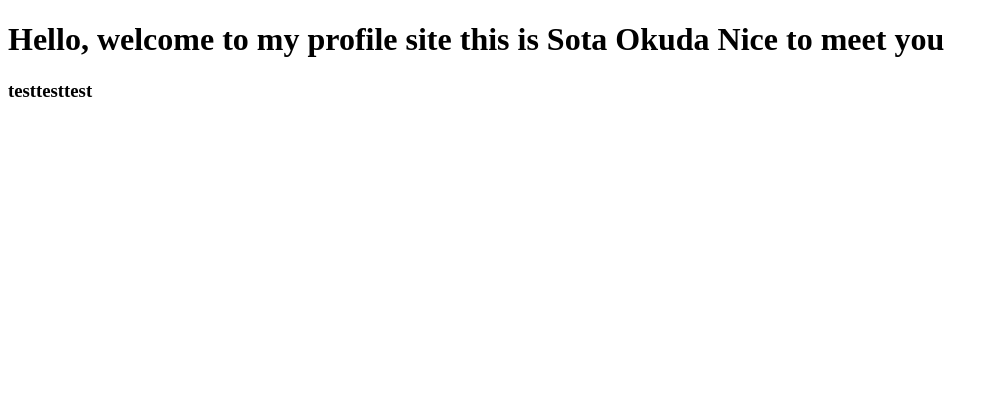
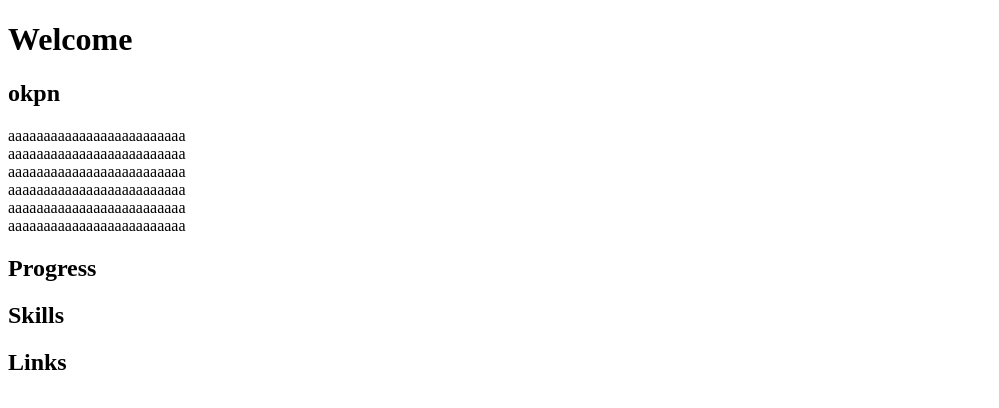
Before and after one commit to ok09ra/myPortfolioSite, a Nuxt app: page / in a window 1280 px wide. Shown: the top 408 px of the page, without its empty margins (0-999 px from the left). Built offline with nearby package versions, Linux system fonts and the light colour scheme.

Commit message:
okpn base commit

```diff
--- a/pages/index.vue
+++ b/pages/index.vue
@@ -1,7 +1,34 @@
 <template>
 <div>
- <h1>Hello, welcome to my profile site this is Sota Okuda Nice to meet you</h1>
- <h3>testtesttest</h3>
+  <div>
+    <h1>Welcome</h1>
+  </div>
+  <div>
+    <h2>okpn</h2>
+    <p>
+      aaaaaaaaaaaaaaaaaaaaaaaaa<br>
+      aaaaaaaaaaaaaaaaaaaaaaaaa<br>
+      aaaaaaaaaaaaaaaaaaaaaaaaa<br>
+      aaaaaaaaaaaaaaaaaaaaaaaaa<br>
+      aaaaaaaaaaaaaaaaaaaaaaaaa<br>
+      aaaaaaaaaaaaaaaaaaaaaaaaa<br>
+    </p>
+  </div>
+  <div>
+    <h2>Progress</h2>
+    <p>
+    </p>
+  </div>
 
+  <div>
+    <h2>Skills</h2>
+    <p>
+    </p>
+  </div>
+  <div>
+    <h2>Links</h2>
+    <p>
+    </p>
+  </div>
 </div>
 </template>
```
